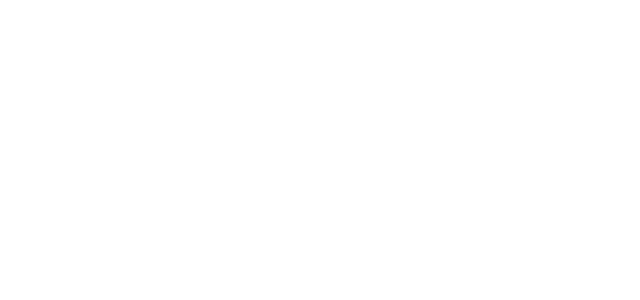
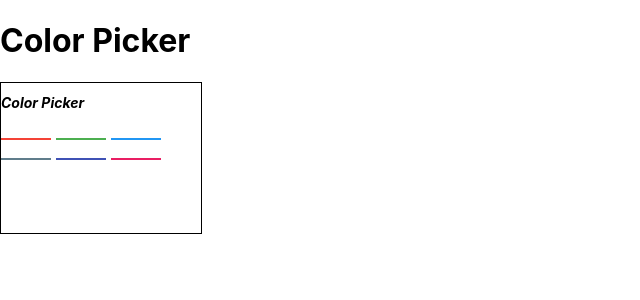
Before and after one commit to HelenFedoseeva/color-picker-react, a React (Create React App) app: page / in a window 1280 px wide. Shown: the top 300 px of the page, without its empty margins (0-640 px from the left). Built offline with nearby package versions, Linux system fonts and the light colour scheme.

Commit message:
add-render

```diff
--- a/package.json
+++ b/package.json
@@ -8,7 +8,7 @@
     "@testing-library/user-event": "^13.5.0",
     "react": "^18.2.0",
     "react-dom": "^18.2.0",
-    "react-scripts": "5.0.1",
+    "react-scripts": "^2.1.3",
     "web-vitals": "^2.1.4"
   },
   "scripts": {
--- a/src/App.jsx
+++ b/src/App.js
@@ -10,13 +10,13 @@
   { label: "pink", color: "#E91E63" },
 ];
 
-
-
 const App = () => {
-  <>
-    <h1>Color Picker</h1>
-    <ColorPicker options={colorPickerOptions} />
-  </>;
+  return (
+    <>
+      <h1>Color Picker</h1>
+      <ColorPicker options={colorPickerOptions} />
+    </>
+  );
 };
 
 export default App;
--- a/src/components/ColorPicker/ColorPicker.css
+++ b/src/components/ColorPicker/ColorPicker.css
@@ -17,6 +17,10 @@
     cursor: pointer;
 }
 
+.ColorPicker__option:not(:last-child){
+    margin-right: 5px;
+}
+
 .ColorPicker__active{
     transform: scale();
 }
--- a/src/components/ColorPicker/ColorPicker.jsx
+++ b/src/components/ColorPicker/ColorPicker.jsx
@@ -3,8 +3,7 @@
 
 const ColorPicker = ({ options }) => {
 
-
-    <div className="ColorPicker">
+ return ( <div className="ColorPicker">
       <h2 className="ColorPicker__title">Color Picker</h2>
       <div>
         {options.map(({ label, color }) => {
@@ -18,7 +17,7 @@
           );
         })}
       </div>
-    </div>
+    </div>)
   ;
 };
 
```
Also changed, not shown: 1 other file (tests, documents, lock files or other folders).
